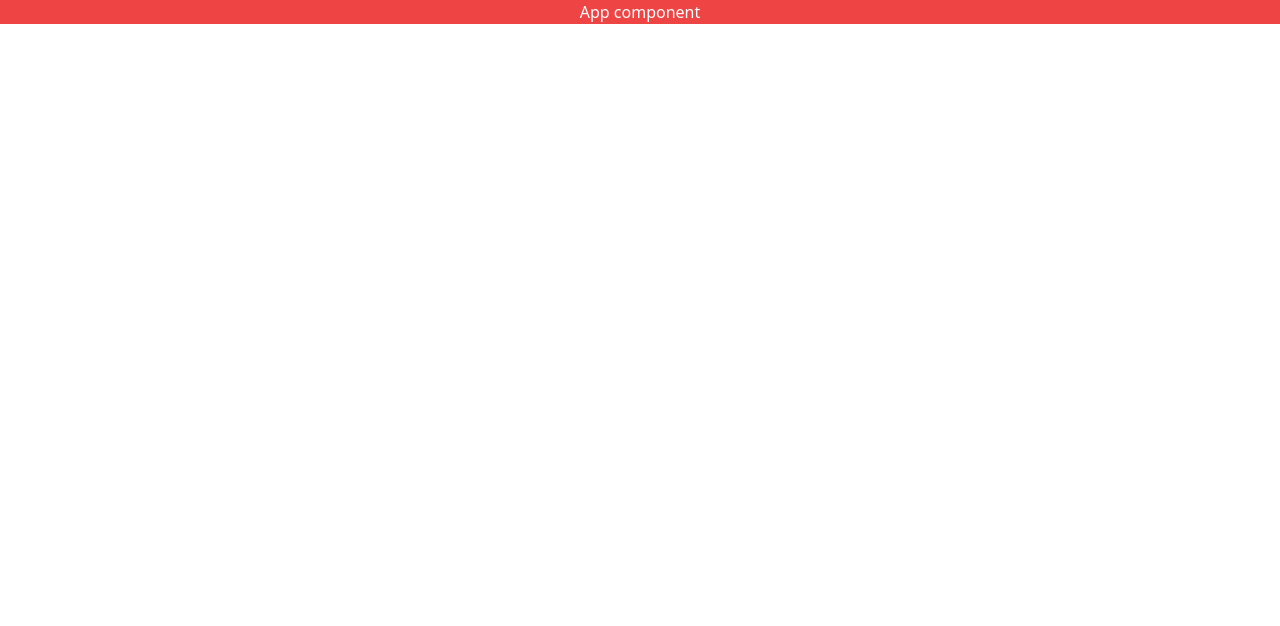
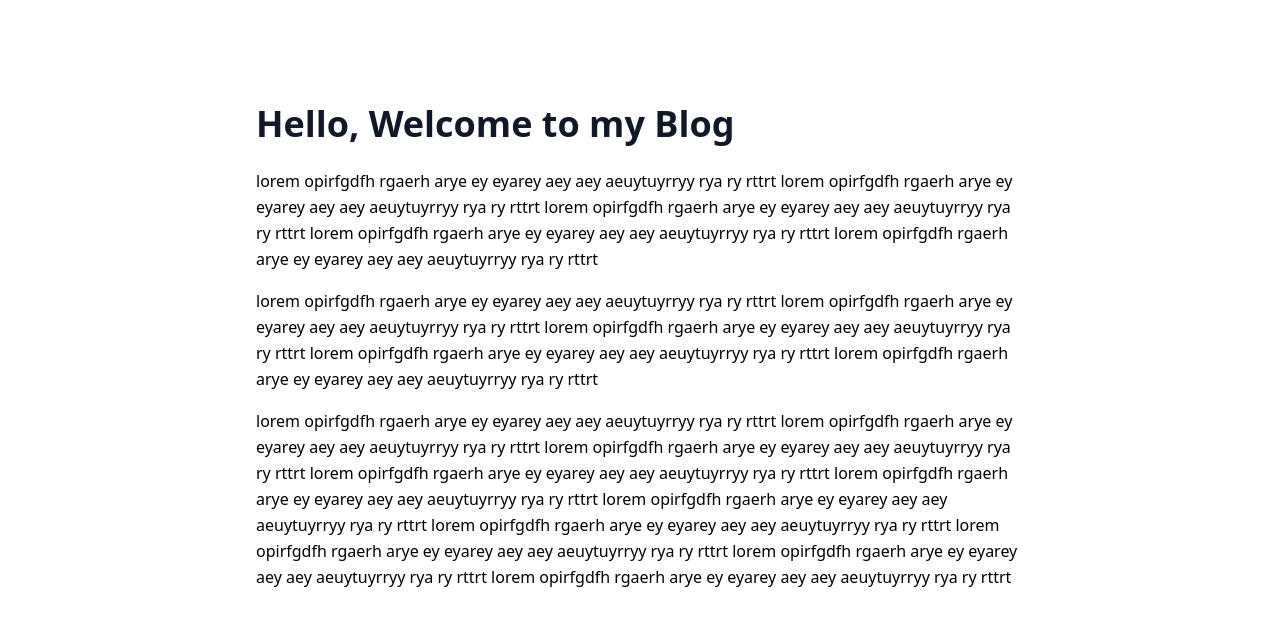
Before and after one commit to anjanakavindu97/blogclient, a React (Create React App) app: page / in a window 1280 px wide. Shown: the top 626 px of the page. Built offline with nearby package versions, Linux system fonts and the light colour scheme.

Commit message:
home component

```diff
--- a/src/App.js
+++ b/src/App.js
@@ -1,8 +1,10 @@
-import './App.css';
-
+//pages
+import Home from "./pages/Home";
 function App() {
   return (
-    <div className="bg-red-500 text-center text-white">App component</div>
+    <div className="max-w-screen-md mx-auto pt-20">
+      <Home />
+    </div>
   );
 }
 
--- /dev/null
+++ b/src/pages/Home.js
@@ -0,0 +1,33 @@
+import React from "react";
+const Home = () => {
+    return (
+        <div className='mb-20'>
+            <h1 className='sm:text-4xl text-2xl font-bold my-6 text-gray-900'>Hello, Welcome to my Blog</h1>
+            <p className='mx-auto leading-relaxed text-base mb-4'>lorem opirfgdfh rgaerh arye ey eyarey aey aey aeuytuyrryy rya ry rttrt
+                lorem opirfgdfh rgaerh arye ey eyarey aey aey aeuytuyrryy rya ry rttrt
+                lorem opirfgdfh rgaerh arye ey eyarey aey aey aeuytuyrryy rya ry rttrt
+                lorem opirfgdfh rgaerh arye ey eyarey aey aey aeuytuyrryy rya ry rttrt
+                lorem opirfgdfh rgaerh arye ey eyarey aey aey aeuytuyrryy rya ry rttrt
+            </p>
+            <p className='mx-auto leading-relaxed text-base mb-4'>lorem opirfgdfh rgaerh arye ey eyarey aey aey aeuytuyrryy rya ry rttrt
+                lorem opirfgdfh rgaerh arye ey eyarey aey aey aeuytuyrryy rya ry rttrt
+                lorem opirfgdfh rgaerh arye ey eyarey aey aey aeuytuyrryy rya ry rttrt
+                lorem opirfgdfh rgaerh arye ey eyarey aey aey aeuytuyrryy rya ry rttrt
+                lorem opirfgdfh rgaerh arye ey eyarey aey aey aeuytuyrryy rya ry rttrt
+            </p>
+            <p className='mx-auto leading-relaxed text-base mb-4'>lorem opirfgdfh rgaerh arye ey eyarey aey aey aeuytuyrryy rya ry rttrt
+                lorem opirfgdfh rgaerh arye ey eyarey aey aey aeuytuyrryy rya ry rttrt
+                lorem opirfgdfh rgaerh arye ey eyarey aey aey aeuytuyrryy rya ry rttrt
+                lorem opirfgdfh rgaerh arye ey eyarey aey aey aeuytuyrryy rya ry rttrt
+                lorem opirfgdfh rgaerh arye ey eyarey aey aey aeuytuyrryy rya ry rttrt
+                lorem opirfgdfh rgaerh arye ey eyarey aey aey aeuytuyrryy rya ry rttrt
+                lorem opirfgdfh rgaerh arye ey eyarey aey aey aeuytuyrryy rya ry rttrt
+                lorem opirfgdfh rgaerh arye ey eyarey aey aey aeuytuyrryy rya ry rttrt
+                lorem opirfgdfh rgaerh arye ey eyarey aey aey aeuytuyrryy rya ry rttrt
+                lorem opirfgdfh rgaerh arye ey eyarey aey aey aeuytuyrryy rya ry rttrt
+            </p>
+        </div>
+    )
+}
+
+export default Home
```
